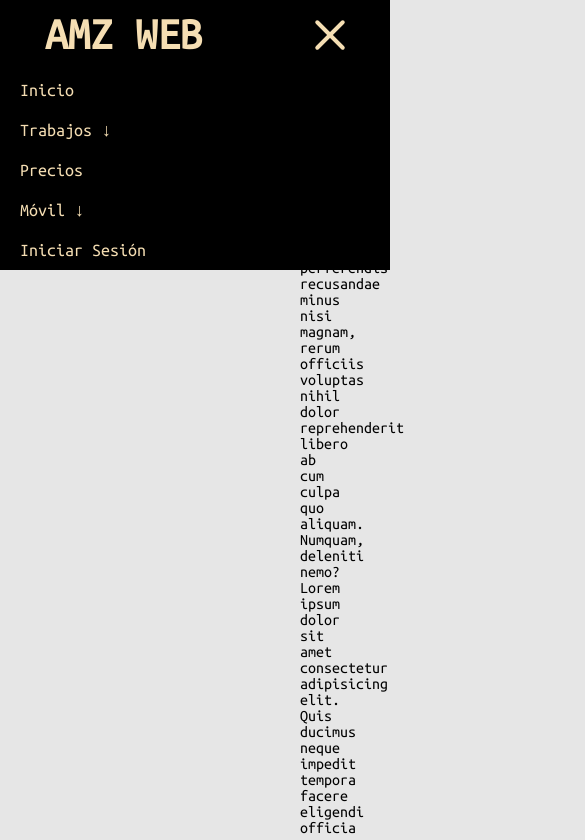
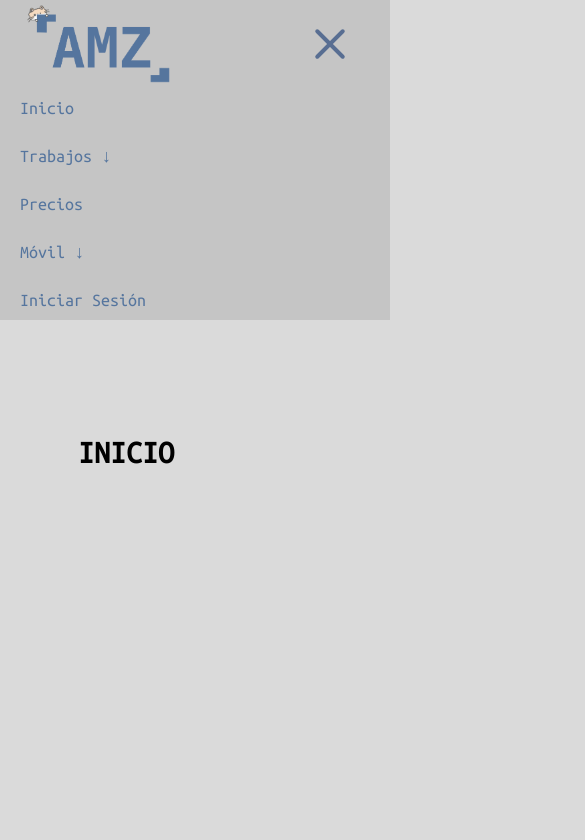
Before and after one commit to AldoWebDevelop/amzweb, a plain HTML site: page index.html in a window 390 px wide. Both pictures are taken after a click on the button 330 px from the left and 35 px from the top of the page. Shown: the top 840 px of the page, 585 px wide, since content can reach past the window. Drawn offline with Linux system fonts and the light colour scheme.

Commit message:
Cambio de colores y modificaciones de NAVBAR

```diff
--- a/css/hamburgers.css
+++ b/css/hamburgers.css
@@ -30,7 +30,7 @@
 }
 
 .hamburger.is-active .hamburger-inner, .hamburger.is-active .hamburger-inner::before, .hamburger.is-active .hamburger-inner::after {
-  background-color: wheat;
+  background-color: #586e92;
 }
 
 .hamburger-box {
@@ -41,7 +41,7 @@
 
 }
 
-@media all and (max-width: 899px) {
+@media all and (max-width: 995px) {
   .hamburger-box {
     display: block;
     line-height: 70px;
@@ -60,7 +60,7 @@
 .hamburger-inner, .hamburger-inner::before, .hamburger-inner::after {
   width: 40px;
   height: 4px;
-  background-color: wheat;
+  background-color: #586e92;
   border-radius: 4px;
   position: absolute;
   transition-property: transform;
--- a/css/style.css
+++ b/css/style.css
@@ -7,11 +7,11 @@
 }
 
 body {
-    background: #e6e6e6;
+    background: #dadada;
 }
 
 nav {
-    background: black;
+    background-color: #c5c5c5;
     position: fixed;
     width: 100%;
     overflow: visible;
@@ -23,13 +23,11 @@ nav::after {
     display: table;
 }
 
-nav .logo {
+nav .logo img{
     float: left;
-    color: wheat;
-    font-size: 45px;
-    font-weight: 800;
-    line-height: 70px;
+    width: 250px;
     padding-left: 60px;
+    margin: 5px 0;
 }
 
 nav ul {
@@ -42,16 +40,16 @@ nav ul {
 nav ul li {
     float: left;
     display: inline-block;
-    background: black;
+    /* background: black; */
     margin: 0 5px;
 }
 
 nav ul li a {
-    color: wheat;
+    color: #55759e;
     text-decoration: none;
-    line-height: 70px;
-    font-size: 18px;
-    padding: 25px 15px;
+    line-height: 112px;
+    font-size: 22px;
+    padding: 45px 15px;
     opacity: 1;
     transition: 0.3s;
 }
@@ -68,8 +66,8 @@ nav ul ul li a:hover {
 
 nav ul ul {
     position: absolute;
-    top: 90px;
-    border-top: 3px solid #00e6da;
+    top: 200px;
+    border-top: 3px solid #55759e;
     opacity: 0;
     visibility: hidden;
     transition: top 0.3s;
@@ -80,7 +78,7 @@ nav ul ul ul {
 }
 
 nav ul li:hover>ul {
-    top: 70px;
+    top: 112px;
     opacity: 1;
     visibility: visible;
 }
@@ -88,10 +86,11 @@ nav ul li:hover>ul {
 nav ul ul li {
     position: relative;
     margin: 0px;
-    width: 150px;
+    width: 200px;
     float: none;
     display: list-item;
-    border-bottom: 1px solid rgba(189, 189, 189, 0.3);
+    border-bottom: 1px solid #55759e;
+    background-color: #c5c5c5;
 }
 
 nav ul ul li a {
@@ -99,23 +98,25 @@ nav ul ul li a {
 }
 
 nav ul ul ul li {
+    background-color: #c5c5c5;
     position: relative;
-    top: -70px;
-    left: 150px;
+    top: -112px;
+    left: 200px;
 }
 
 .show, .hamburger-box, input {
     display: none;
 }
 
-@media all and (max-width: 899px) {
+@media all and (max-width: 995px) {
     nav ul {
-        margin-right: 9px;
+        margin-right: 0px;
         float: left;
     }
-    nav .logo {
-        padding-left: 45px;
-        width: 100%;
+    nav .logo img{
+        float: left;
+        width: 170px;
+        padding-left: 25px;
     }
     nav ul li, nav ul ul li {
         display: block;
@@ -123,6 +124,8 @@ nav ul ul ul li {
     }
     nav ul li a {
         line-height: 40px;
+        font-size: 18px;
+        padding: 15px 15px;
     }
     nav ul ul {
         top: 70px;
@@ -143,13 +146,13 @@ nav ul ul ul li {
         padding-left: 40px;
     }
     nav ul ul ul a{
-        padding-left: 80px;
+        padding-left: 100px;
     }
     .show {
         display: block;
-        color: wheat;
+        color: #55759e;
         font-size: 18px;
-        padding: 0 15px;
+        padding: 8px 15px;
         line-height: 40px;
         cursor: pointer;
     }
@@ -163,7 +166,7 @@ nav ul ul ul li {
         display: block;
         color: white;
         position: absolute;
-        top: 23px;
+        top: 32px;
         right: 40px;
         line-height: 70px;
     }
@@ -175,9 +178,9 @@ nav ul ul ul li {
     }
 
     [id^=btn]:checked + ul{
-        transition: 3s;
         display: block;
         overflow: hidden;
+        width: 100%;
     }
 
     .pointer{
@@ -190,13 +193,17 @@ nav ul ul ul li {
 
 .principal{
     padding-top: 100px;
-    padding-left: 300px;
-    padding-right: 300px;
+    padding-left: 20%;
+    padding-right: 20%;
     color: black;
     height: 100vh;
 }
 
 #precios{
+    padding-top: 100px;
+    padding-left: 20%;
+    padding-right: 20%;
+    color: black;
     height: 100vh;
 }
 /* FIN INICIO */
--- a/index.html
+++ b/index.html
@@ -17,7 +17,7 @@
             <div id="navbar">
                 <nav>
                     <div class="logo">
-                        AMZ WEB
+                        <a href="index.html"><img src="img/logo.png" alt=""></a>
                     </div>
                     <button class="hamburger hamburger--squeeze bars" type="button">
                         <label for="btn" class="pointer">
@@ -34,15 +34,15 @@
                             <a>Trabajos &DownArrow;</a>
                             <input type="checkbox" id="btn-1">
                             <ul>
-                                <li><a href="#">Intranet</a></li>
+                                <li><a href="#" class="dropdown">Intranet</a></li>
                                 <li>
                                     <label for="btn-2" class="show inc">Página Web &rightarrow;</label>
-                                    <a>Página Web &rightarrow;</a>
+                                    <a class="dropdown">Página Web &rightarrow;</a>
                                     <input type="checkbox" id="btn-2">
                                     <ul>
-                                        <li><a href="#">Básica</a></li>
-                                        <li><a href="#">Intermedia</a></li>
-                                        <li><a href="#">Avanzada</a></li>
+                                        <li><a href="#" class="dropdown">Básica</a></li>
+                                        <li><a href="#" class="dropdown">Intermedia</a></li>
+                                        <li><a href="#" class="dropdown">Avanzada</a></li>
                                     </ul>
                                 </li>
                             </ul>
@@ -53,9 +53,9 @@
                             <a>Móvil &DownArrow;</a>
                             <input type="checkbox" id="btn-3">
                             <ul>
-                                <li><a>##ComingSOON##</a></li>
-                                <li><a>##ComingSOON##</a></li>
-                                <li><a>##ComingSOON##</a></li>
+                                <li><a class="dropdown">##Coming##</a></li>
+                                <li><a class="dropdown">##Coming##</a></li>
+                                <li><a class="dropdown">##Coming##</a></li>
                             </ul>
                         </li>
                         <li><a href="login.html">Iniciar Sesión</a></li>
@@ -66,46 +66,10 @@
     </div>
     <div class="margen">
         <div class="principal">
-            Lorem ipsum dolor sit amet consectetur adipisicing elit. Ipsum asperiores perferendis recusandae minus
-                nisi magnam, rerum officiis voluptas nihil dolor reprehenderit libero ab cum culpa quo aliquam. Numquam,
-                deleniti nemo?
-                Lorem ipsum dolor sit amet consectetur adipisicing elit. Quis ducimus neque impedit tempora facere
-                eligendi officia a voluptatum hic odit quidem delectus, maiores exercitationem minus? Quo aperiam ab
-                natus accusantium!
-                loLorem ipsum dolor sit amet consectetur adipisicing elit. Ipsum asperiores perferendis recusandae minus
-                nisi magnam, rerum officiis voluptas nihil dolor reprehenderit libero ab cum culpa quo aliquam. Numquam,
-                deleniti nemo?
-                Lorem ipsum dolor sit amet consectetur adipisicing elit. Quis ducimus neque impedit tempora facere
-                eligendi officia a voluptatum hic odit quidem delectus, maiores exercitationem minus? Quo aperiam ab
-                natus accusantium!
-                loLorem ipsum dolor sit amet consectetur adipisicing elit. Ipsum asperiores perferendis recusandae minus
-                nisi magnam, rerum officiis voluptas nihil dolor reprehenderit libero ab cum culpa quo aliquam. Numquam,
-                deleniti nemo?
-                Lorem ipsum dolor sit amet consectetur adipisicing elit. Quis ducimus neque impedit tempora facere
-                eligendi officia a voluptatum hic odit quidem delectus, maiores exercitationem minus? Quo aperiam ab
-                natus accusantium!
-                loLorem ipsum dolor sit amet consectetur adipisicing elit. Ipsum asperiores perferendis recusandae minus
-                nisi magnam, rerum officiis voluptas nihil dolor reprehenderit libero ab cum culpa quo aliquam. Numquam,
-                deleniti nemo?
-                Lorem ipsum dolor sit amet consectetur adipisicing elit. Quis ducimus neque impedit tempora facere
-                eligendi officia a voluptatum hic odit quidem delectus, maiores exercitationem minus? Quo aperiam ab
-                natus accusantium!
-                loLorem ipsum dolor sit amet consectetur adipisicing elit. Ipsum asperiores perferendis recusandae minus
-                nisi magnam, rerum officiis voluptas nihil dolor reprehenderit libero ab cum culpa quo aliquam. Numquam,
-                deleniti nemo?
-                Lorem ipsum dolor sit amet consectetur adipisicing elit. Quis ducimus neque impedit tempora facere
-                eligendi officia a voluptatum hic odit quidem delectus, maiores exercitationem minus? Quo aperiam ab
-                natus accusantium!
-                loLorem ipsum dolor sit amet consectetur adipisicing elit. Ipsum asperiores perferendis recusandae minus
-                nisi magnam, rerum officiis voluptas nihil dolor reprehenderit libero ab cum culpa quo aliquam. Numquam,
-                deleniti nemo?
-                Lorem ipsum dolor sit amet consectetur adipisicing elit. Quis ducimus neque impedit tempora facere
-                eligendi officia a voluptatum hic odit quidem delectus, maiores exercitationem minus? Quo aperiam ab
-                natus accusantium!
-                lo
+            <br><br><br><br><br><br><br><br><br><br><br><br><br><br><br><br><br><br><br><br><br><h1>INICIO</h1>
         </div>
         <div id="precios">
-            asdas
+            <br><br><br><br><br><br><br><br><br><br><br><br><br><br><br><br><br><br><br><br><br><h1>PRECIOS</h1>
         </div>
     </div>
     <script src="js/jquery.js"></script>
```
Also changed, not shown: img/logo.png (added), 1 other file.
